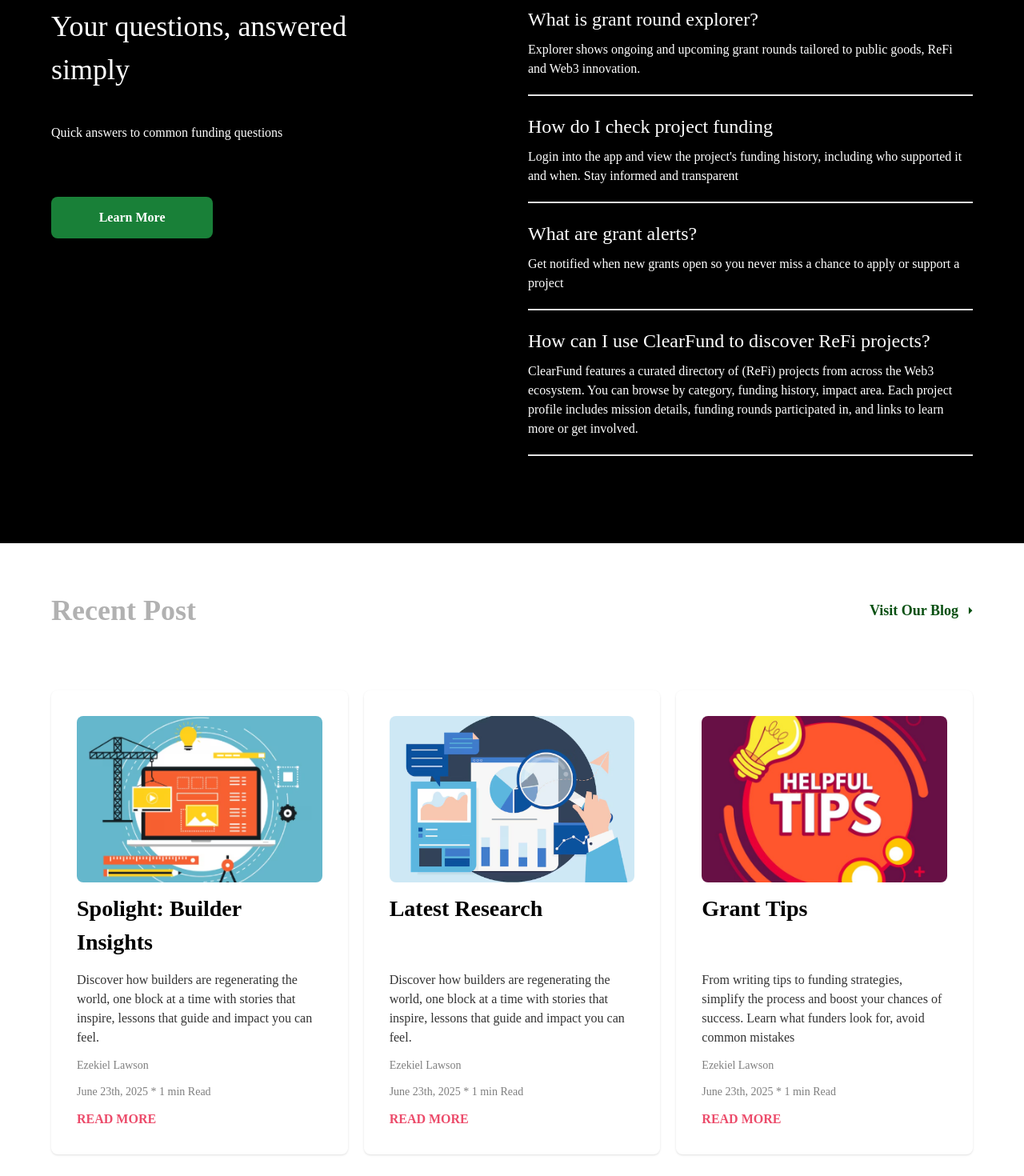
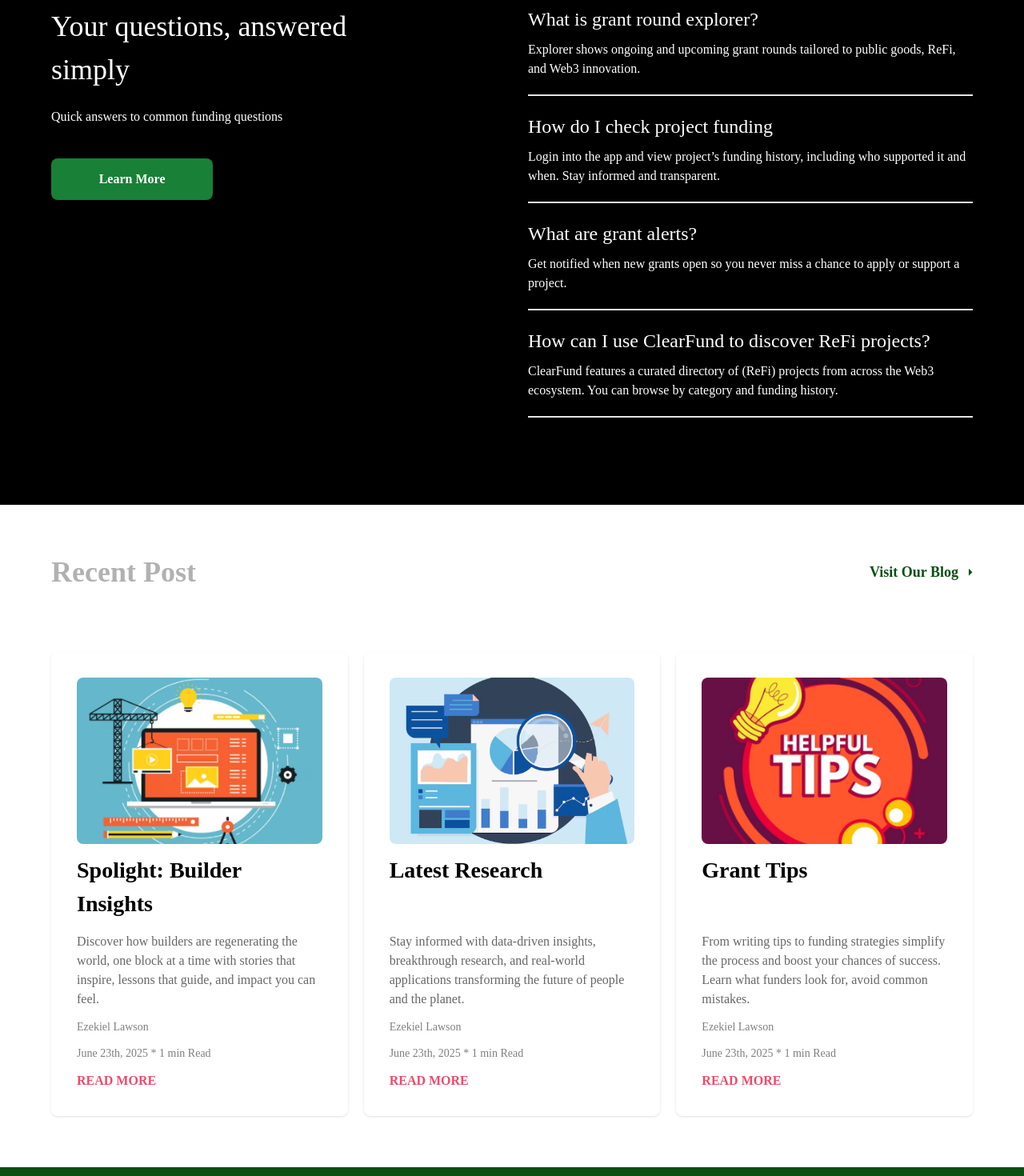
Before and after one commit to LighthouseL2/Clearfund, a Next.js app: page / in a window 1280 px wide. Shown: the part 3020-4490 px from the top of the page at 80% size. Built offline with nearby package versions, Linux system fonts and the light colour scheme; a web font is replaced by a local one.

Commit message:
updated the blog section

```diff
--- a/src/app/page.js
+++ b/src/app/page.js
@@ -42,8 +42,8 @@ export default function Home() {
 
         <div className="px-[5%] lg:h-[455px] h-[500px] bg-[#095012] flex items-center justify-center flex-col">
             <div className="flex items-center justify-center flex-col space-y-10">
-                <h1 className="text-white font-semibold text-[36px] w-full lg:w-[681px] text-center">
-                    Find ReFi projects, past grants, and new funding opportunities all in one place.
+                <h1 className="text-white font-sans font-bold text-[36px] md:text-[50px] w-full lg:w-[606px] text-center">
+                    Register now to start your clearFund experience
                 </h1>
 
                 <Link href="/"
--- a/src/components/faq.jsx
+++ b/src/components/faq.jsx
@@ -7,35 +7,39 @@ const FaqSection = () => {
     const questionsData = [
         {
             question: "What is grant round explorer?",
-            ans: `Explorer shows ongoing and upcoming grant rounds tailored to public goods, ReFi and Web3 innovation.`
+            ans: `Explorer shows ongoing and upcoming grant rounds tailored to public goods,
+                ReFi, and Web3 innovation.`
         },
 
         {
             question: "How do I check project funding",
-            ans: `Login into the app and view the project's funding history, including who supported it and when. Stay informed and transparent`
+            ans: `Login into the app and view project’s funding history, including who supported
+                it and when. Stay informed and transparent.`
         },
 
         {
             question: "What are grant alerts?",
-            ans: `Get notified when new grants open so you never miss a chance to apply or support a project`
+            ans: `Get notified when new grants open so you never miss a chance to apply or support a project.`
         },
 
         {
             question: "How can I use ClearFund to discover ReFi projects?",
-            ans: `ClearFund features a curated directory of (ReFi) projects from across the Web3 ecosystem. You can browse by category, funding history, impact area. Each project profile includes mission details, funding rounds participated in, and links to learn more or get involved.`
+            ans: `ClearFund features a curated directory of (ReFi) projects from across
+                the Web3 ecosystem. You can browse by category and funding history.`
         },
     ]
 
 
   return (
     <div className="grid lg:grid-cols-2 gap-10 bg-black px-[5%] pb-[7%] text-white pt-[7%] mb-10 lg:mb-0">
-        <div className="w-full md:w-[425px] h-full">
-            <h2 className="text-[36px] mb-10 font-sans">Your questions, answered simply</h2>
+        <div className="w-full md:w-[424px] h-full">
+            <h2 className="text-[36px] mb-5 font-sans">Your questions, answered simply</h2>
 
-            <p className="text-[16px] mb-17 font-sans">Quick answers to common funding questions</p>
+            <p className="text-[16px] mb-10 font-sans">Quick answers to common funding questions</p>
 
             <Link href="/?route=login"
-                className="w-[202.19px] font-sans flex items-center justify-center font-semibold bg-[#198038] text-white text-[16px] h-[52px] px-8 rounded-md" onClick={() => setOpen(!open)}>
+                className="w-[202.19px] font-sans flex items-center justify-center font-semibold
+                 bg-[#198038] text-white text-[16px] h-[52px] rounded-md" onClick={() => setOpen(!open)}>
                 Learn More
             </Link>
         </div>
--- a/src/components/recentPost.jsx
+++ b/src/components/recentPost.jsx
@@ -9,22 +9,22 @@ const RecentPost = () => {
     const posts = [
         {
             title: "spolight: builder insights",
-            desc: `Discover how builders are regenerating the world, one block at a
-                 time with stories that inspire, lessons that guide and impact you can feel.`,
+            desc: `Discover how builders are regenerating the world, one block at
+                a time with stories that inspire, lessons that guide, and impact you can feel.`,
             author: "ezekiel lawson",
             image: "/rig.png"
         },
         {
             title: "Latest Research",
-            desc: `Discover how builders are regenerating the world, one block at a
-                time with stories that inspire, lessons that guide and impact you can feel.`,
+            desc: `Stay informed with data-driven insights, breakthrough research, and
+                real-world applications transforming the future of people and the planet.`,
             author: "ezekiel lawson",
             image: "/research.png"
         },
         {
             title: "grant tips",
-            desc: `From writing tips to funding strategies, simplify the process and boost your chances of
-                success. Learn what funders look for, avoid common mistakes`,
+            desc: `From writing tips to funding strategies simplify the process and boost
+                your chances of success. Learn what funders look for, avoid common mistakes.`,
             author: "ezekiel lawson",
             image: "/tips.png"
         },
@@ -58,14 +58,16 @@ const RecentPost = () => {
                         </div>
 
                         <div className="text-black space-y-2">
-                            <h1 className="capitalize font-semibold w-5/6 h-[58px] text-[28px]">{post.title}</h1>
-                            <p className="opacity-80 text-[16px] h-[80px] mt-10">
+                            <h1 className="capitalize font-sans font-bold w-5/6 h-[58px] text-[28px]">
+                                {post.title}
+                            </h1>
+                            <p className="text-black/60 font-sans text-[16px] h-[80px] mt-10">
                                 {post.desc}
                             </p>
                             <div className="space-y-3 flex flex-col ">
-                                <p className="mt-5 capitalize opacity-50 text-[14px]">ezekiel lawson</p>
-                                <p className="opacity-50 text-[14px]"><span>June 23th, 2025 </span>* 1 min Read</p>
-                                <a href="" className="text-[#EC4B6A] text-[16px] font-semibold uppercase">Read more</a>
+                                <p className="mt-5 capitalize text-black/50 font-sans text-[14px]">ezekiel lawson</p>
+                                <p className="opacity-50 text-[14px] font-sans"><span>June 23th, 2025 </span>* 1 min Read</p>
+                                <a href="" className="text-[#EC4B6A] font-sans text-[16px] font-semibold uppercase">Read more</a>
                             </div>
                         </div>
                     </div>
```
